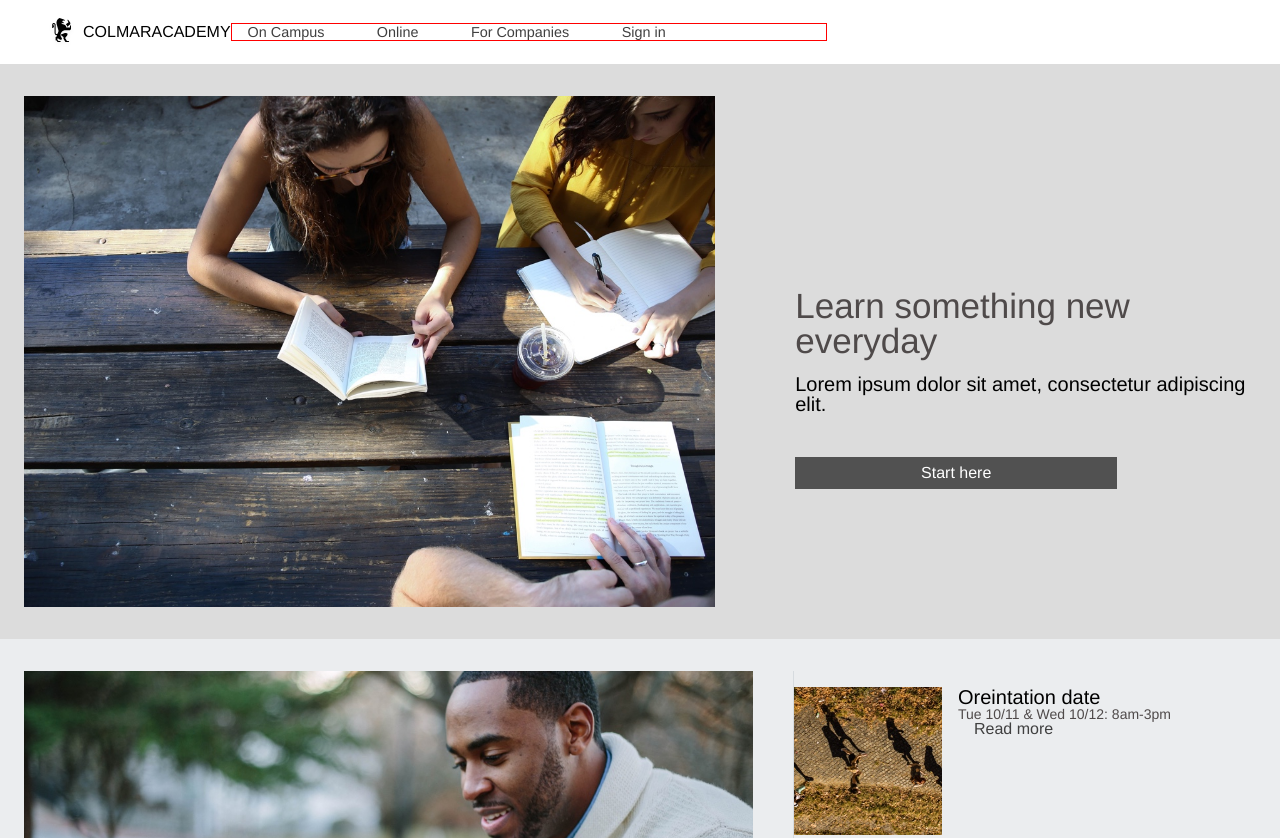
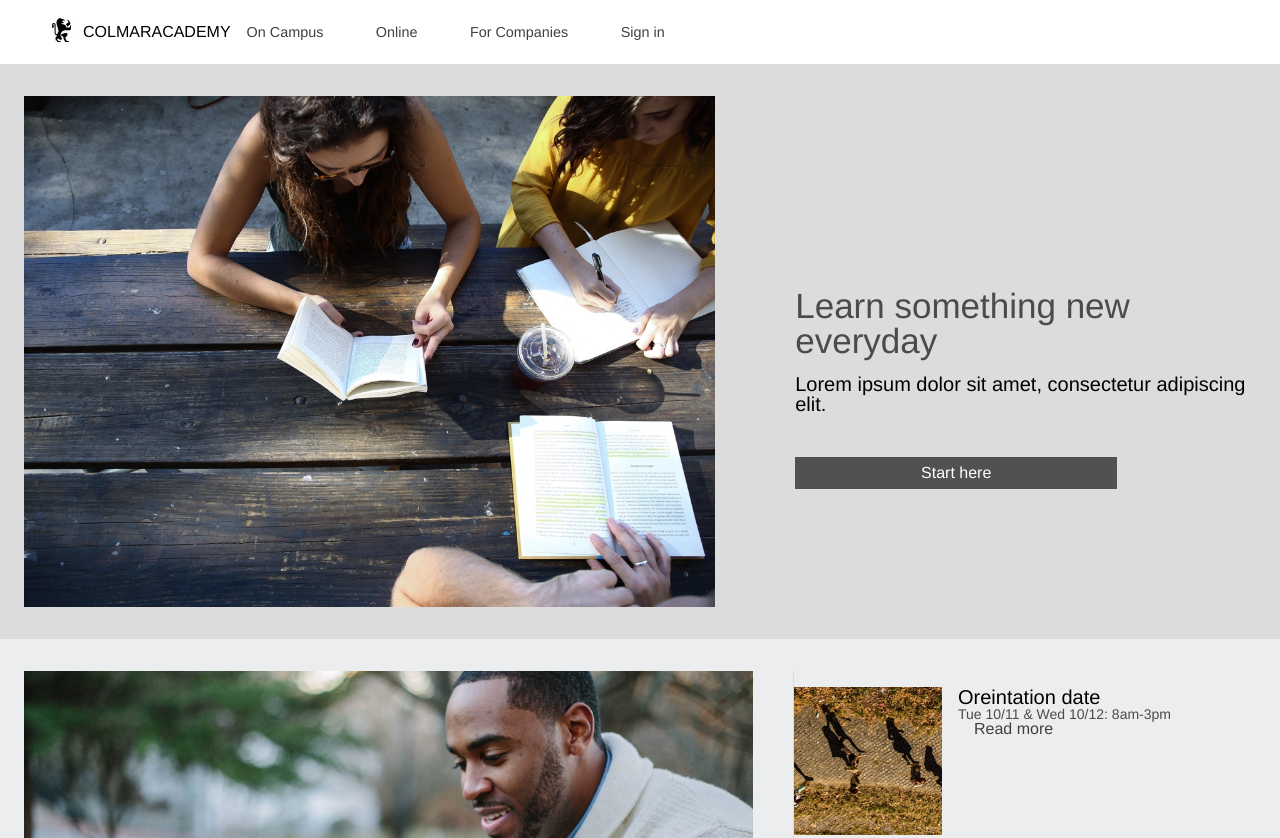
Before and after one commit to CatsEyeDjinn/Colmar-Academy, a plain HTML site: page index.html in a window 1280 px wide. Shown: the top 838 px of the page. Drawn offline with Linux system fonts and the light colour scheme.

Commit message:
final commit for Colmar

```diff
--- a/resources/css/style.css
+++ b/resources/css/style.css
@@ -28,9 +28,19 @@ header {
   padding: 1rem 1.5rem;
 }
 
+header .strong {
+  font-weight: bold;
+}
+
 header .desktop {
   display: flex;
   align-items: center;
+}
+
+header .desktop .nav {
+  display: flex;
+  flex-direction: row;
+  align-content: right;
 }
 
 header .logo {
@@ -43,8 +53,11 @@ header .logo img {
   margin-right: .5rem;
 }
 
+
 header li {
-  display: inline;
+  display: flex;
+  flex-wrap: wrap;
+  flex-direction: row-reverse;
   padding-right: 1rem;
 }
 
@@ -82,15 +95,6 @@ header .mobile {
   nav {
     display: none;
   }
-}
-
-header .nav {
-  display: flex;
-  flex-flow: row;
-  justify-content: flex-end;
-  margin-right: 0px;
-  border: 1px solid red;
-  align-items: flex-start;
 }
 
 #second {
@@ -335,13 +339,12 @@ header .nav {
   max-width: 40%;
   display: flex;
   flex-direction: column;
-  border: 1px solid red;
+  justify-content: space-around;
 }
 
 .thesis-body-right img {
   width: 148px;
 	height: 148px;
-  border: 1px solid red;
 }
 
 .fisma-main {
@@ -379,9 +382,10 @@ nav {
 	justify-content: space-between;
 }
 
-nav div {
+.nav {
 	display: flex;
-	align-items: center;
+	justify-content: space-around;
+  align-self: flex-end;
 }
 
 footer {
@@ -447,11 +451,11 @@ h1 span {
 }
 
 ul {
-	margin-right: 9rem;
+	margin-right: 0rem;
 }
 
 ul li {
-	display: inline;
+	display: inline-block;
 	list-style-type: none;
 	font-family: helvetica;
 	font-size: .9rem;
```
